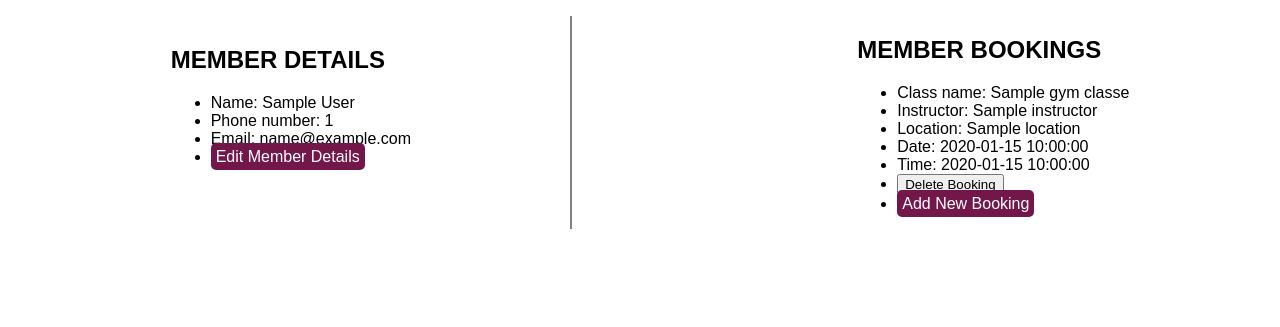
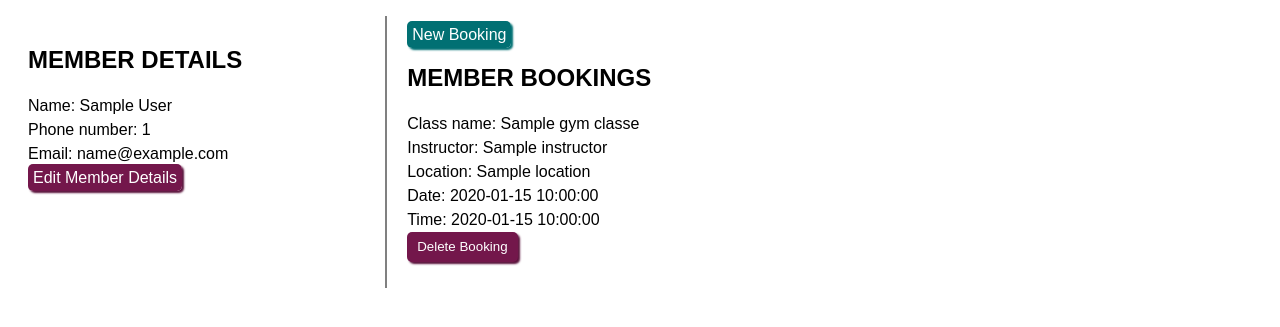
Before and after one commit to stephpaterson/python_project_gym_manager, a Flask app: page /members/1 in a window 1280 px wide. Shown: the part 137-464 px from the top of the page. Run offline with Flask 2, Linux system fonts and the light colour scheme; a database or web service that is not in the repository returns one stand-in record (values such as "Sample title"); some libraries are stand-ins or nearby versions.

Commit message:
some css layout changes and button/link  styling

```diff
--- a/static/forms.css
+++ b/static/forms.css
@@ -45,4 +45,5 @@ input {
 
 select {
     width: 45%;
+    min-width: 30ch;
 }
--- /dev/null
+++ b/static/index_pages.css
@@ -0,0 +1,15 @@
+.grid_table {
+    display: grid;
+    grid-template-areas:
+    'header header'
+    'table table'
+    ;
+}
+
+.table_header {
+    grid-area: header;
+}
+
+.table {
+    grid-area: table;
+}
--- /dev/null
+++ b/static/show_pages.css
@@ -0,0 +1,37 @@
+.grid_show {
+    display: grid;
+    grid-template-areas:
+    'show booking';
+    grid-template-columns: 3fr 7fr;
+}
+
+.show_details {
+    grid-area: show;
+    min-width: 200px;
+    border-right: grey solid 2px;
+    padding: 10px 20px;
+}
+
+.booking_view {
+    grid-area: booking;
+    grid-template-areas:
+    '. button'
+    'show show'
+    ;
+    grid-template-columns: 7fr 3fr;
+    padding: 10px 20px;
+}
+
+.book_button {
+    grid-area: button;
+}
+
+.show_booking {
+    grid-area: show;
+}
+
+.grid_show ul{
+    list-style: none;
+    padding-left: 0;
+    line-height: 1.5;
+}
--- a/static/styles.css
+++ b/static/styles.css
@@ -1,5 +1,29 @@
 body {
     font-family: Arial, Helvetica, sans-serif;
+}
+
+a {
+    text-decoration: none;
+    background-color: #73174B;
+    box-shadow: 2px 2px 2px #5a123b;
+    color: white;
+    padding: 5px;
+    border-radius: 5px;
+}
+
+.book {
+    background-color: #017073;
+    box-shadow: 2px 2px 2px #017073;
+}
+
+.delete {
+    background-color: #73174B;
+    color: white;
+    border: None;
+    border-radius: 5px;
+    padding: 0.25em 0.75em;
+    box-shadow: 2px 2px 2px #5a123b ;
+    min-height: 30px;
 }
 
 nav {
@@ -21,25 +45,7 @@ nav>ul>li {
 nav>ul>li>a {
     color: white;
     text-decoration: none;
-}
-
-main {
-    display: flex;
-    flex-flow: row wrap ;
-    justify-content: space-around;
-}
-
-aside {
-    width: 30%;
-    min-width: 200px;
-    border-right: grey solid 2px;
-    padding: 10px 20px;
-}
-
-.show>ul{
-    list-style: none;
-    padding-left: 0;
-    line-height: 1.5;
+    box-shadow: none;
 }
 
 .bookings {
@@ -57,15 +63,3 @@ hgroup {
 h2 {
     text-transform: uppercase;
 }
-
-a {
-    text-decoration: none;
-    background-color: #73174B;
-    color: white;
-    padding: 5px;
-    border-radius: 5px;
-}
-
-.book {
-    background-color: #017073;
-}
--- a/templates/base.html
+++ b/templates/base.html
@@ -7,6 +7,8 @@
     <link rel="stylesheet" href="/static/styles.css">
     <link rel="stylesheet" href="/static/table.css">
     <link rel="stylesheet" href="/static/forms.css">
+    <link rel="stylesheet" href="/static/index_pages.css">
+    <link rel="stylesheet" href="/static/show_pages.css">
     <title>{% block title %} {% endblock %} - No Sweat</title>
 </head>
 <body>
@@ -20,10 +22,9 @@
             </ul>
         </nav>
     </header>
-    <main>
+
         {% block content %}
 
         {% endblock %}
-    </main>
 </body>
 </html>
--- a/templates/booking/new_gym.html
+++ b/templates/booking/new_gym.html
@@ -10,7 +10,7 @@
         <div>
             <label for="gym_class_id">Class:</label>
             <select name="gym_class_id" id="gym_class_id" required="required">
-                    <option value="{{gym_class.id}}">{{ gym_class.name}} {{ gym_class.date }}</option>
+                    <option value="{{gym_class.id}}">{{ gym_class.name}} - {{ gym_class.date.strftime('%a %d %B %y') }}</option>
             </select>
         </div>
         <div>
--- a/templates/booking/show.html
+++ b/templates/booking/show.html
@@ -9,7 +9,7 @@
     <li>Member name: {{booking.member.first_name}} {{ booking.member.last_name }}</li>
     <li>Class name: {{booking.gym_class.name}}</li>
     <form action="/bookings/{{ booking.id }}/delete" method="POST">
-        <button>Delete Booking</button>
+        <button class="delete">Delete Booking</button>
     </form>
 </ul>
 
--- a/templates/gym_class/index.html
+++ b/templates/gym_class/index.html
@@ -3,13 +3,13 @@
 {% block title %} Upcoming Classes {% endblock %}
 
 {% block content %}
-
-<hgroup>
+<main class="grid_table">
+<hgroup class="table_header">
     <h2>{{ page_type }}</h2>
     <a href="/gym_classes/new">Add a new class</a>
 </hgroup>
 
-<table>
+<table class="'table">
     <thead>
         <tr>
             <th>Class name</th>
--- a/templates/index.html
+++ b/templates/index.html
@@ -1,5 +1,9 @@
 {% extends 'base.html' %}
 
 {% block content %}
-    <h2>Welcome</h2>
+<main>
+    <h2>Welcome!</h2>
+    <h3>No Sweat Gym Manager</h3>
+    <p>Because managing your gym shouldn't make you sweat.</p>
+</main>
 {% endblock  %}
--- a/templates/member/show.html
+++ b/templates/member/show.html
@@ -3,7 +3,8 @@
 {% block title %} Member Details {% endblock %}
 
 {% block content %}
-<aside>
+<main class="grid_show">
+    <aside class="show_details">
         <h2>Member Details</h2>
         <ul>
             <li>Name: {{ member.first_name }} {{ member.last_name }}</li>
@@ -12,7 +13,11 @@
             <li><a href="/members/{{ member.id }}/edit">Edit Member Details</a></li>
         </ul>
     </aside>
-<section>
+    <section class="booking_view">
+        <section class="book_button">
+            <a class="book" href="/members/{{member.id}}/bookings/new">New Booking</a>
+        </section>
+        <section class="show_bookings">
         <h2>Member bookings</h2>
         <ul>
 
@@ -24,17 +29,16 @@
             <li>Time: {{ booking.gym_class.time }}</li>
             <li>
                 <form action="/members/{{member.id}}/bookings/{{booking.id}}/delete" method="POST">
-                <button>Delete Booking</button>
+                    <button class="delete">Delete Booking</button>
                 </form>
             </li>
             {% endfor %}
-        <li><a href="/members/{{member.id}}/bookings/new">Add New Booking</a></li>
         </ul>
-
+    </section>
 
     </section>
 
-
+</main>
 
 
 {% endblock %}
```
Also changed, not shown: templates/gym_class/all.html (+4 -4 lines), templates/gym_class/show.html (+7 -6 lines), templates/member/index.html (+4 -4 lines). Lines whose indentation alone changed are shown as unchanged.
